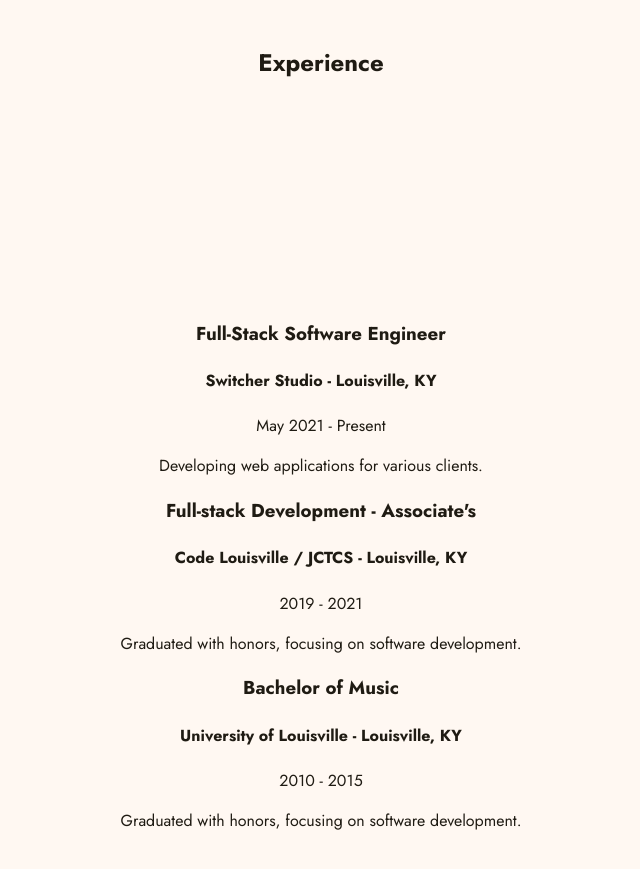
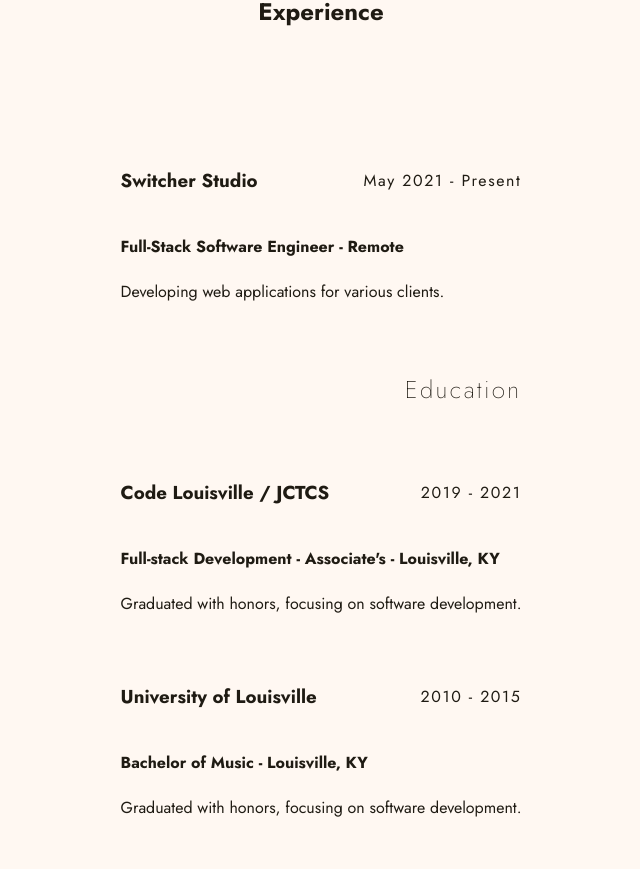
Before and after one commit to isfopo/about, a React (Vite) app: page / in a window 1280 px wide. Shown: the part 1169-2038 px from the top of the page, without its empty margins (319-959 px from the left). Built offline with nearby package versions, Linux system fonts and the light colour scheme.

Commit message:
💄 style(experience): enhance experience section styling
- add grid layout and flexbox styles for better alignment
- ensure consistent text alignment and spacing

✨ feat(App): update job location to remote

- change location of Switcher Studio position to remote for accuracy

```diff
--- a/src/App.tsx
+++ b/src/App.tsx
@@ -45,7 +45,7 @@
     {
       title: "Full-Stack Software Engineer",
       company: "Switcher Studio",
-      location: "Louisville, KY",
+      location: "Remote",
       startDate: "May 2021",
       endDate: "Present",
       description: "Developing web applications for various clients.",
--- a/src/components/Section/ExperienceSection/index.module.css
+++ b/src/components/Section/ExperienceSection/index.module.css
@@ -1,2 +1,44 @@
 .experience {
+  text-align: left;
+
+  .container {
+    display: grid;
+    grid-template-columns: 1fr;
+    gap: 2rem;
+
+    > div {
+      display: flex;
+      flex-direction: column;
+      gap: 2rem;
+
+      h2 {
+        text-align: right;
+        font-size: 24px;
+        font-weight: 200;
+        letter-spacing: 0.1em;
+        color: var(--md-sys-color-on-surface);
+      }
+
+      .header {
+        display: flex;
+        justify-content: space-between;
+        align-items: center;
+        margin-bottom: 1rem;
+
+        h2 {
+          font-size: 1.5rem;
+          font-weight: 200;
+          letter-spacing: 0.1em;
+          color: var(--md-sys-color-on-surface);
+        }
+
+        p {
+          font-size: 1rem;
+          font-weight: 400;
+          letter-spacing: 0.1em;
+          color: var(--md-sys-color-on-surface);
+        }
+      }
+    }
+  }
 }
--- a/src/components/Section/ExperienceSection/index.tsx
+++ b/src/components/Section/ExperienceSection/index.tsx
@@ -57,19 +57,22 @@
           {career.map(
             ({ title, company, location, startDate, endDate, description }) => (
               <div>
-                <h3>{title}</h3>
+                <div className={styles["header"]}>
+                  <h3>{company}</h3>
+                  <p>
+                    {startDate} - {endDate ? endDate : "Present"}
+                  </p>
+                </div>
                 <h4>
-                  {company} - {location}
+                  {title} - {location}
                 </h4>
-                <p>
-                  {startDate} - {endDate ? endDate : "Present"}
-                </p>
                 <p>{description}</p>
               </div>
             )
           )}
         </div>
         <div className={styles["education"]}>
+          <h2>Education</h2>
           {education.map(
             ({
               degree,
@@ -80,13 +83,15 @@
               description,
             }) => (
               <div>
-                <h3>{degree}</h3>
+                <div className={styles["header"]}>
+                  <h3>{institution}</h3>
+                  <p>
+                    {startDate} - {endDate ? endDate : "Present"}
+                  </p>
+                </div>
                 <h4>
-                  {institution} - {location}
+                  {degree} - {location}
                 </h4>
-                <p>
-                  {startDate} - {endDate ? endDate : "Present"}
-                </p>
                 <p>{description}</p>
               </div>
             )
```
